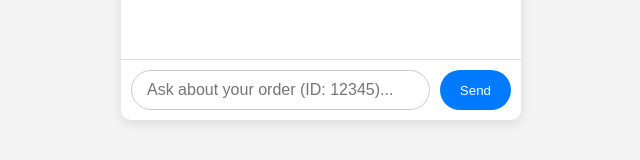
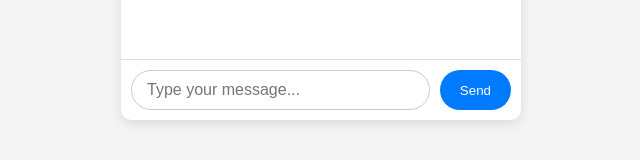
Before and after one commit to BryanC05/ai-chat-project, a React (Create React App) app: page / in a window 1280 px wide. Shown: the part 580-740 px from the top of the page, without its empty margins (319-959 px from the left). Built offline with nearby package versions, Linux system fonts and the light colour scheme.

Commit message:
Fix: Update React app to send full chat history

```diff
--- a/src/App.js
+++ b/src/App.js
@@ -1,7 +1,7 @@
 import React, { useState } from 'react';
 import './App.css';
 
-// Vercel automatically routes /api/chat to your Go function
+// This URL stays the same
 const API_URL = "/api/chat";
 
 function App() {
@@ -14,7 +14,12 @@ function App() {
     if (!input.trim()) return;
 
     const userMessage = { sender: 'user', text: input };
-    setMessages((prev) => [...prev, userMessage]);
+
+    // Create the new, full message history
+    const newMessages = [...messages, userMessage];
+
+    // Update the UI immediately
+    setMessages(newMessages);
     setInput('');
     setIsLoading(true);
 
@@ -23,7 +28,11 @@ function App() {
       const response = await fetch(API_URL, {
         method: 'POST',
         headers: { 'Content-Type': 'application/json' },
-        body: JSON.stringify({ message: input }),
+
+        // --- THIS IS THE FIX ---
+        // We now send the *entire* message history
+        // under the "messages" key, which the Go code expects.
+        body: JSON.stringify({ messages: newMessages }),
       });
 
       if (!response.ok) {
@@ -33,6 +42,8 @@ function App() {
       // 2. Go API -> UI
       const data = await response.json();
       const botMessage = { sender: 'bot', text: data.reply };
+
+      // Add the bot's reply to the message history
       setMessages((prev) => [...prev, botMessage]);
 
     } catch (error) {
@@ -60,7 +71,7 @@ function App() {
           type="text"
           value={input}
           onChange={(e) => setInput(e.target.value)}
-          placeholder="Ask about your order (ID: 12345)..."
+          placeholder="Type your message..."
         />
         <button type="submit">Send</button>
       </form>
```
